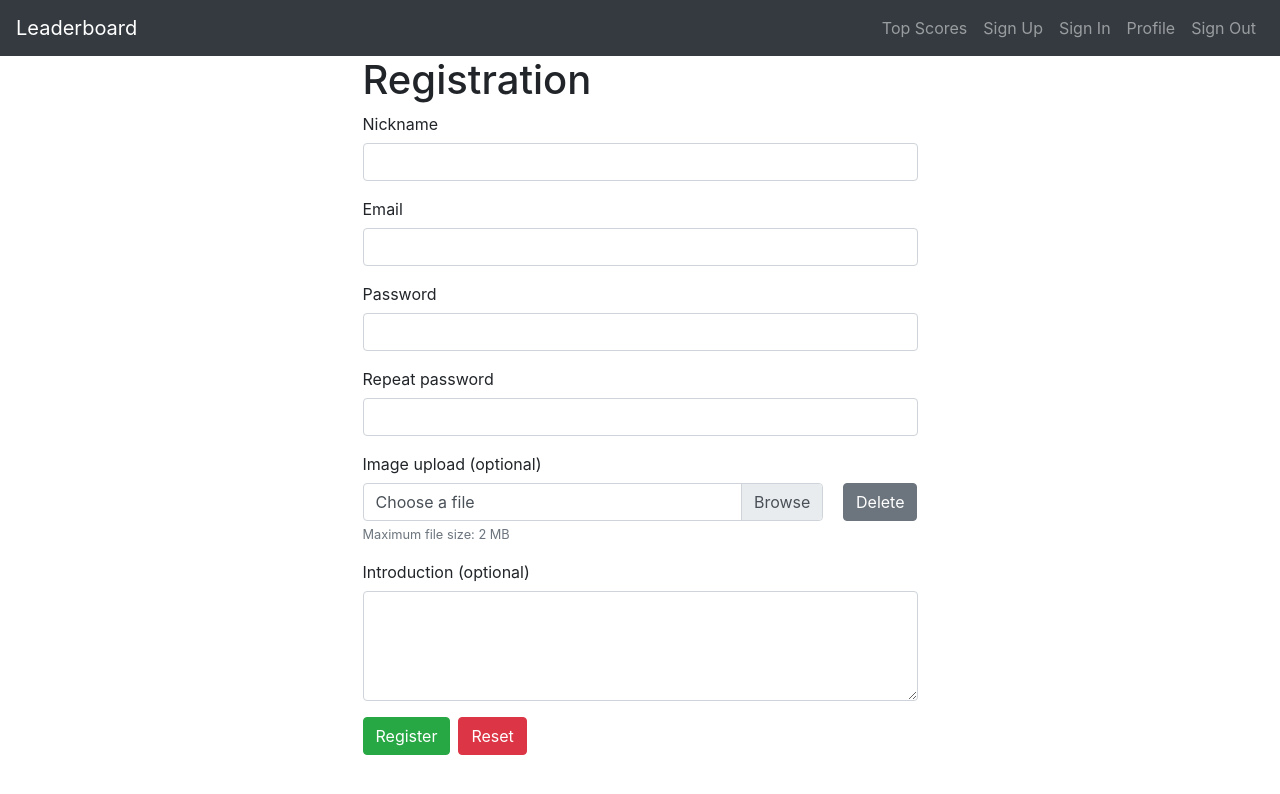
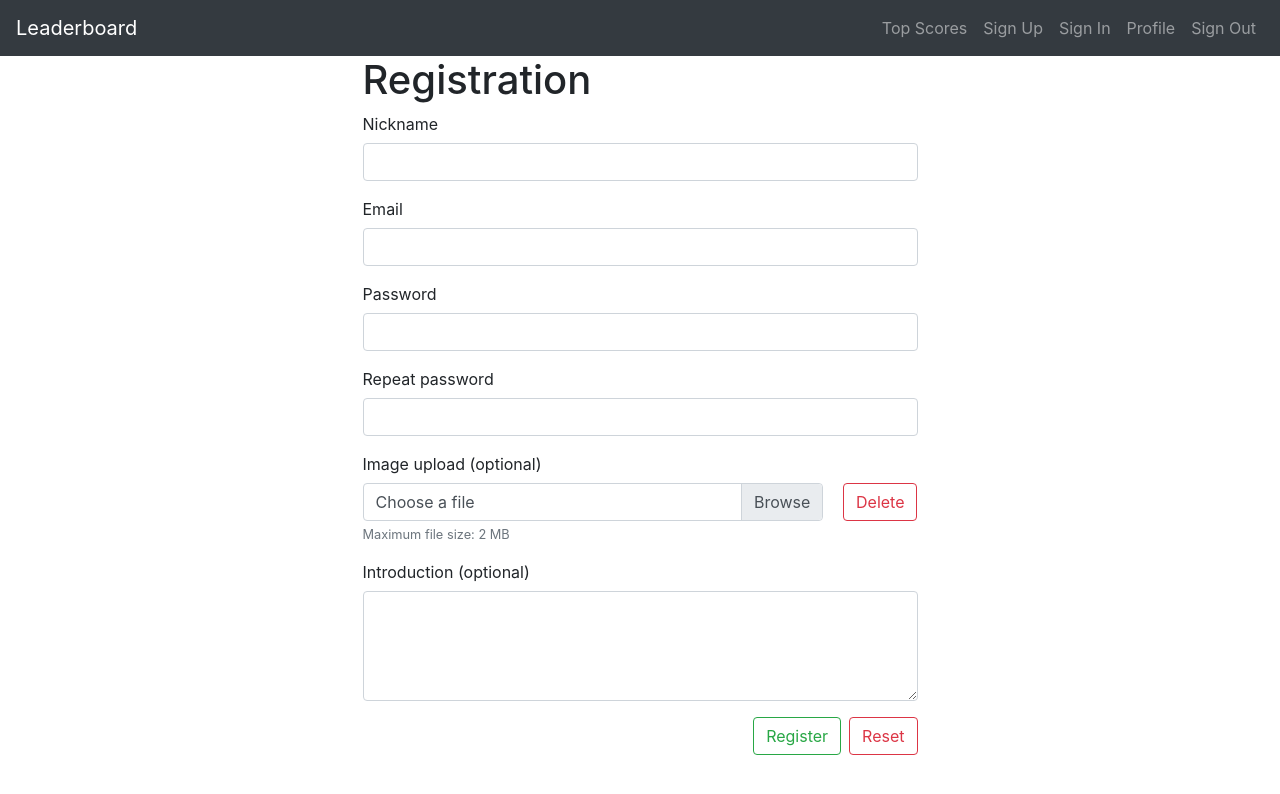
Before and after one commit to fst02/leaderboard-spa, a Vue app in the folder frontend/: page /registration in a window 1280 px wide. Shown: the top 794 px of the page. Built offline with nearby package versions, Linux system fonts and the light colour scheme.

Commit message:
change registration button style

```diff
--- a/frontend/src/views/Registration.vue
+++ b/frontend/src/views/Registration.vue
@@ -73,7 +73,7 @@
             />
           </b-col>
           <b-col cols="2" class="text-right">
-            <b-button @click="file = null">Delete</b-button>
+            <b-button variant="outline-danger" @click="file = null">Delete</b-button>
           </b-col>
         </b-form-row>
         <b-form-text>Maximum file size: 2 MB</b-form-text>
@@ -82,9 +82,10 @@
       <b-form-group label="Introduction (optional)">
         <b-form-textarea rows="4" col="21" v-model="user.introduction"/>
       </b-form-group>
-
-      <b-button variant="success" type="submit" class="mr-2">Register</b-button>
-      <b-button variant="danger" type="reset">Reset</b-button>
+      <div class="text-right">
+        <b-button variant="outline-success" type="submit" class="mr-2">Register</b-button>
+        <b-button variant="outline-danger" type="reset">Reset</b-button>
+      </div>
     </b-form>
   </div>
 </template>
```
